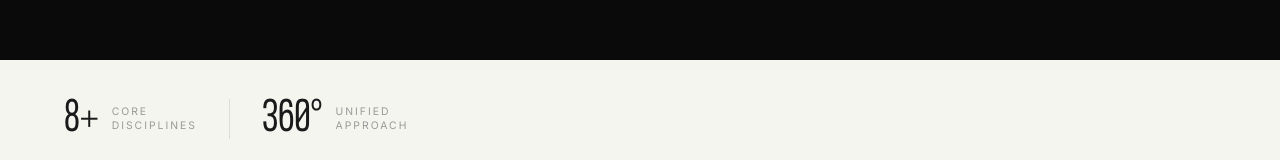
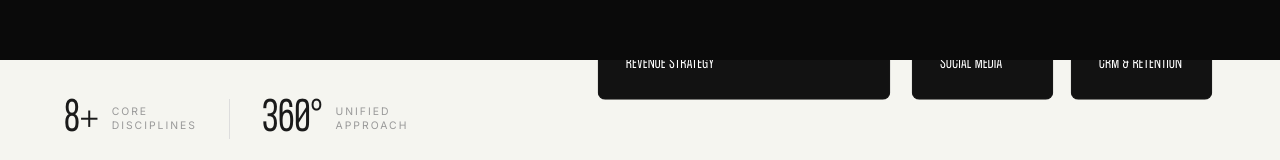
Before and after one commit to clevercroworg/beyond-reach, a React (Vite) app: page /resorts in a window 1280 px wide. Shown: the part 1660-1820 px from the top of the page. Built offline with nearby package versions, Linux system fonts and the light colour scheme.

Commit message:
fix: enforce visibility and remove gsap opacity hiding for services grid

```diff
--- a/src/pages/Resorts.jsx
+++ b/src/pages/Resorts.jsx
@@ -188,7 +188,7 @@ const Resorts = () => {
       });
       gsap.from(`.${styles.serviceBlock}`, {
         scrollTrigger: { trigger: refSectionRef.current, start: 'top 65%' },
-        y: 40, opacity: 0, duration: 0.6, stagger: 0.08, ease: 'power3.out', delay: 0.2
+        scale: 0.95, duration: 0.6, stagger: 0.08, ease: 'power3.out'
       });
 
       /* Handle section */
@@ -313,8 +313,7 @@ const Resorts = () => {
             ].map((service, i) => (
               <div
                 key={i}
-                className={styles.serviceBlock}
-                style={{ gridArea: `s${i + 1}` }}
+                className={`${styles.serviceBlock} ${styles[`service${i + 1}`]}`}
               >
                 <span className={styles.serviceNum}>{service.num}</span>
                 <span className={styles.serviceName}>{service.name}</span>
--- a/src/pages/Resorts.module.css
+++ b/src/pages/Resorts.module.css
@@ -323,6 +323,8 @@
   justify-content: space-between;
   overflow: hidden;
   cursor: default;
+  opacity: 1 !important;
+  visibility: visible !important;
   transition: all 0.5s cubic-bezier(0.19, 1, 0.22, 1);
 }
 
@@ -363,6 +365,16 @@
   opacity: 0;
   transition: opacity 0.3s ease;
 }
+
+/* Grid Area Assignments */
+.service1 { grid-area: s1; }
+.service2 { grid-area: s2; }
+.service3 { grid-area: s3; }
+.service4 { grid-area: s4; }
+.service5 { grid-area: s5; }
+.service6 { grid-area: s6; }
+.service7 { grid-area: s7; }
+.service8 { grid-area: s8; }
 
 
 /* ═══════════════════════════════════════════
```
